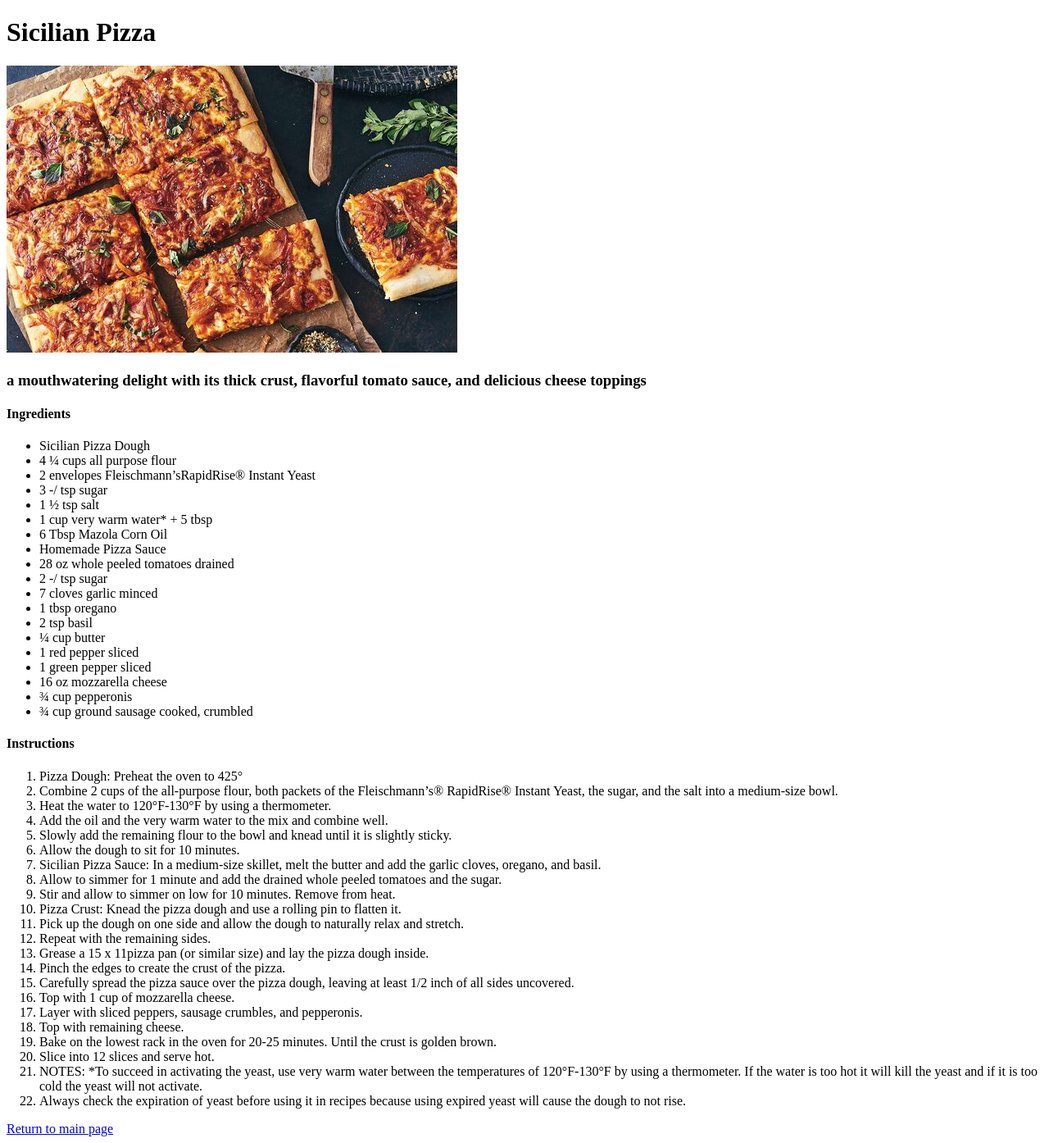
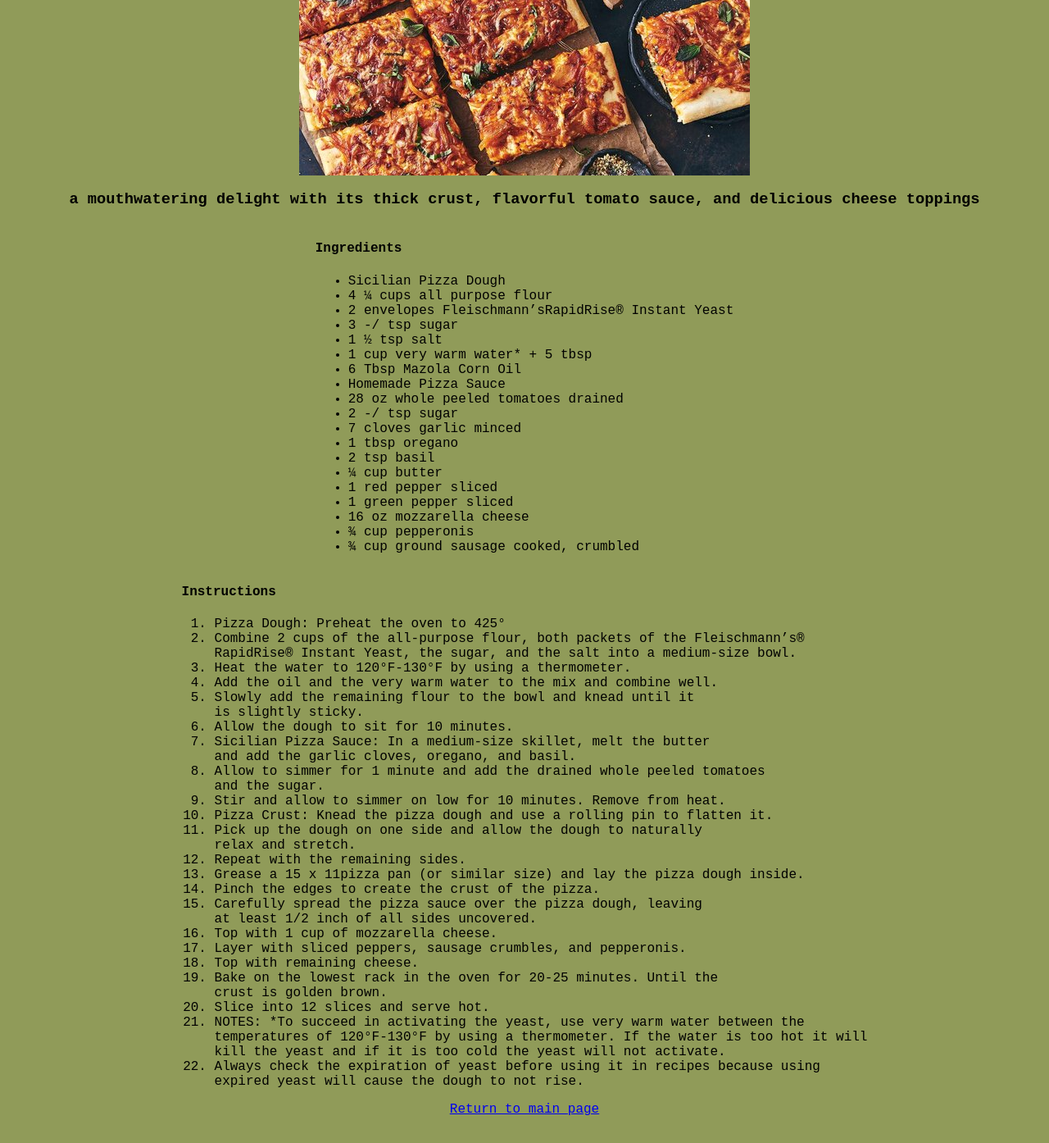
Before and after one commit to Shiro3627/odin-recipes, a plain HTML site: page recipes/sicilian-pizza.html in a window 1280 px wide. Shown: the whole page at 82% size. After the commit the page ends 1362 px from the top, so only its background shows below. Drawn offline with Linux system fonts and the light colour scheme.

Commit message:
added stylesheet

```diff
--- a/recipes/sicilian-pizza.html
+++ b/recipes/sicilian-pizza.html
@@ -3,13 +3,14 @@
     <head>
         <title>Sicilian Pizza</title>
         <meta name="viewport" content="width=device-width, initial-scale=1.0">
+        <link rel="stylesheet" href="../styles.css">
         <html lang="en">
     </head>
-    <body>
-        <h1>Sicilian Pizza </h1>
-        <img src="../Images/Sicilian Pizza .jpg" alt="Sicilian Pizza">
-        <h3>a mouthwatering delight with its thick crust, flavorful tomato sauce, and delicious cheese toppings</h3>
-        <div>
+    <body class="body2">
+        <h1 class="title">Sicilian Pizza </h1>
+        <img src="../Images/Sicilian Pizza .jpg" alt="Sicilian Pizza" class="food-pic">
+        <h3 class="about-food">a mouthwatering delight with its thick crust, flavorful tomato sauce, and delicious cheese toppings</h3>
+        <div class="ing">
             <h4>Ingredients</h4>
             <ul>
                 <li>Sicilian Pizza Dough</li>
@@ -33,33 +34,33 @@
                 <li>¾ cup ground sausage cooked, crumbled</li>
             </ul>
         </div>
-        <div>
+        <div class="ins">
             <h4>Instructions</h4>
             <ol>
                 <li>Pizza Dough: Preheat the oven to 425°</li>
-                <li>Combine 2 cups of the all-purpose flour, both packets of the Fleischmann’s® RapidRise® Instant Yeast, the sugar, and the salt into a medium-size bowl.</li>
+                <li>Combine 2 cups of the all-purpose flour, both packets of the Fleischmann’s® <br> RapidRise® Instant Yeast, the sugar, and the salt into a medium-size bowl.</li>
                 <li>Heat the water to 120°F-130°F by using a thermometer.</li>
                 <li>Add the oil and the very warm water to the mix and combine well.</li>
-                <li>Slowly add the remaining flour to the bowl and knead until it is slightly sticky.</li>
+                <li>Slowly add the remaining flour to the bowl and knead until it  <br> is slightly sticky.</li>
                 <li>Allow the dough to sit for 10 minutes.</li>
-                <li>Sicilian Pizza Sauce: In a medium-size skillet, melt the butter and add the garlic cloves, oregano, and basil.</li>
-                <li>Allow to simmer for 1 minute and add the drained whole peeled tomatoes and the sugar.</li>
+                <li>Sicilian Pizza Sauce: In a medium-size skillet, melt the butter  <br> and add the garlic cloves, oregano, and basil.</li>
+                <li>Allow to simmer for 1 minute and add the drained whole peeled tomatoes  <br> and the sugar.</li>
                 <li>Stir and allow to simmer on low for 10 minutes. Remove from heat.</li>
                 <li>Pizza Crust: Knead the pizza dough and use a rolling pin to flatten it.</li>
-                <li>Pick up the dough on one side and allow the dough to naturally relax and stretch.</li>
+                <li>Pick up the dough on one side and allow the dough to naturally <br>  relax and stretch.</li>
                 <li>Repeat with the remaining sides.</li>
                 <li>Grease a 15 x 11pizza pan (or similar size) and lay the pizza dough inside.</li>
                 <li>Pinch the edges to create the crust of the pizza.</li>
-                <li>Carefully spread the pizza sauce over the pizza dough, leaving at least 1/2 inch of all sides uncovered.</li>
+                <li>Carefully spread the pizza sauce over the pizza dough, leaving  <br> at least 1/2 inch of all sides uncovered.</li>
                 <li>Top with 1 cup of mozzarella cheese.</li>
                 <li>Layer with sliced peppers, sausage crumbles, and pepperonis.</li>
                 <li>Top with remaining cheese.</li>
-                <li>Bake on the lowest rack in the oven for 20-25 minutes. Until the crust is golden brown.</li>
+                <li>Bake on the lowest rack in the oven for 20-25 minutes. Until the  <br> crust is golden brown.</li>
                 <li>Slice into 12 slices and serve hot.</li>
-                <li>NOTES: *To succeed in activating the yeast, use very warm water between the temperatures of 120°F-130°F by using a thermometer. If the water is too hot it will kill the yeast and if it is too cold the yeast will not activate.</li>
-                <li>Always check the expiration of yeast before using it in recipes because using expired yeast will cause the dough to not rise.</li>
+                <li>NOTES: *To succeed in activating the yeast, use very warm water between the  <br> temperatures of 120°F-130°F by using a thermometer. If the water is too hot it will <br>  kill the yeast and if it is too cold the yeast will not activate.</li>
+                <li>Always check the expiration of yeast before using it in recipes because using  <br> expired yeast will cause the dough to not rise.</li>
             </ol>
         </div>
-        <a href="../index.html">Return to main page</a>
+        <a href="../index.html" class="return">Return to main page</a>
     </body>
 </html>
--- /dev/null
+++ b/styles.css
@@ -0,0 +1,47 @@
+body{
+font-family: 'Courier New', monospace;
+background-color: #909b59;
+display: flex;
+flex-direction: column;
+justify-content: center;
+align-items: center;
+height: 700px;
+}
+.headline{
+display: flex;
+justify-content: center;
+position: relative;
+top: 70px;
+border: 5px solid #60683C;
+padding: 10px;
+border-radius: 20px;
+}
+.ponio{
+display: block;
+margin: auto;
+border: 15px dashed rgba(96, 104, 60, 0.5);
+padding: 5px;
+}
+.menu{
+display: flex;
+justify-content: center;
+position: relative;
+bottom: 50px;
+border-left: 5px solid #2C4E45;
+font-size: larger;
+}
+
+.body2{
+font-family: 'Courier New', monospace;
+background-color: #909b59;
+display: flex;
+flex-direction: column;
+justify-content: center;
+height: 1100px;
+}
+.title{
+display: flex;
+justify-content: center;
+border: 5px solid #60683C;
+padding: 10px;
+}
```
Also changed, not shown: index.html (+4 -3 lines), recipes/caesar-salad.html (+9 -8 lines), recipes/chicken-alfredo.html (+11 -10 lines).
